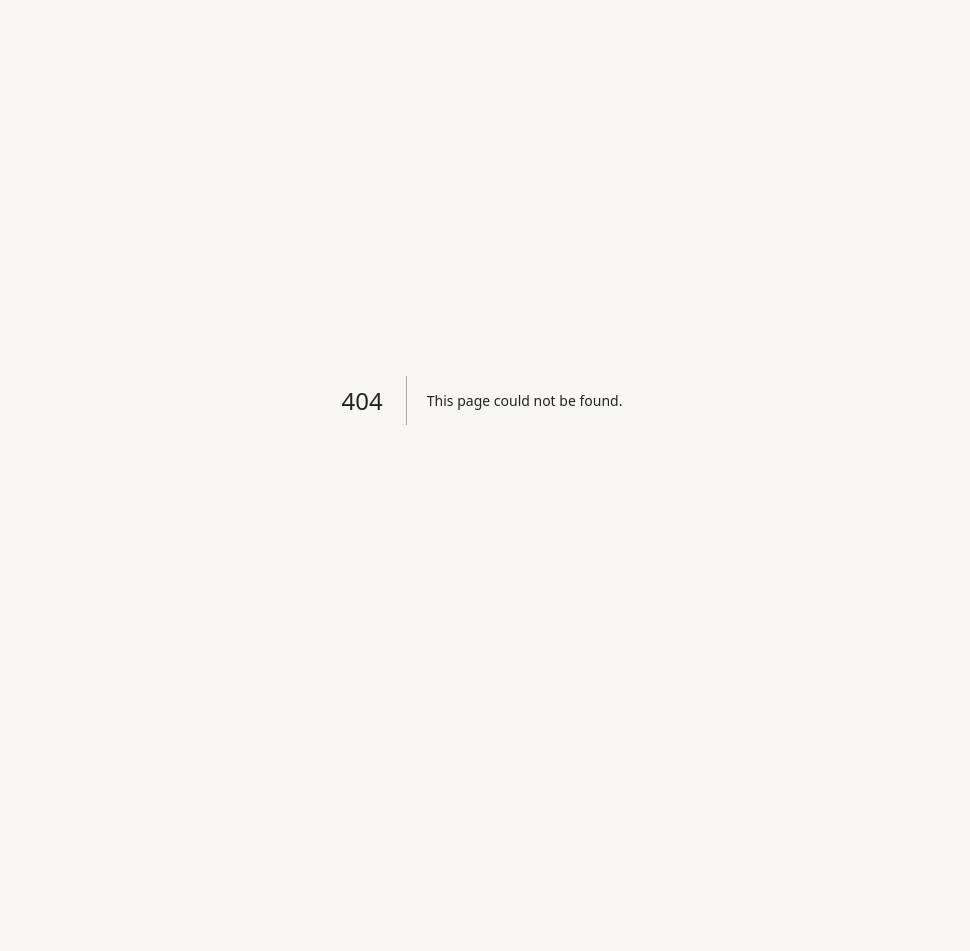
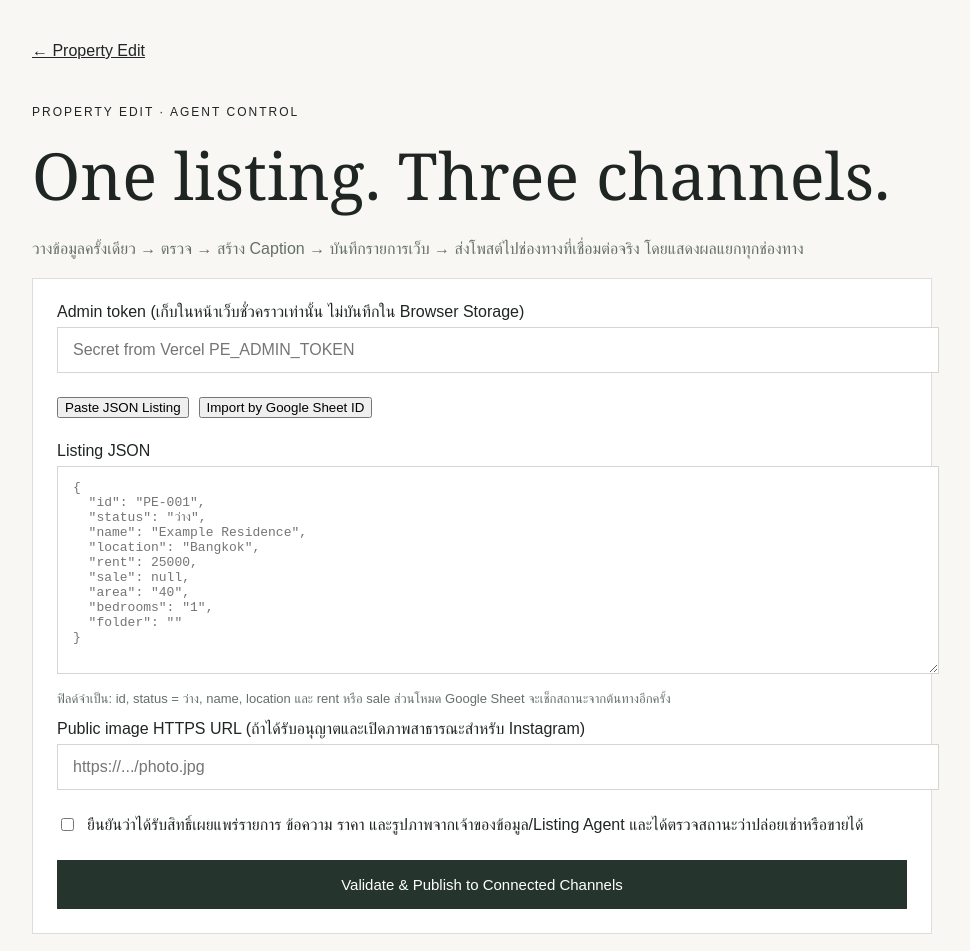
Before and after one commit to otterandowlDD/Property-Edit, a Next.js app in the folder listings-app/: page /agent in a window 1280 px wide. Before the commit this address had no page. Shown: the top 951 px of the page, without its empty margins (158-1128 px from the left). Before the commit the page ends 800 px from the top, so only its background shows below. Built offline with nearby package versions, Linux system fonts and the light colour scheme.

Commit message:
Add protected one-paste agent dashboard with explicit permissions and live publication results

```diff
--- /dev/null
+++ b/listings-app/app/agent/page.tsx
@@ -0,0 +1,38 @@
+"use client";
+import {useState} from "react";
+type Result={source?:string;record?:{id:string;name:string;caption:string;website:{status:string;url:string};facebook:{status:string;id?:string;error?:string};instagram:{status:string;id?:string;error?:string}};auditSaved?:boolean;error?:string;note?:string};
+const template=JSON.stringify({id:"PE-001",status:"ว่าง",name:"Example Residence",location:"Bangkok",rent:25000,sale:null,area:"40",bedrooms:"1",folder:""},null,2);
+export default function AgentDashboard(){
+ const [token,setToken]=useState(""),[mode,setMode]=useState<"paste"|"sheet">("paste"),[sourceId,setSourceId]=useState(""),[listing,setListing]=useState(""),[imageUrl,setImageUrl]=useState(""),[permission,setPermission]=useState(false),[result,setResult]=useState<Result|null>(null),[loading,setLoading]=useState(false);
+ async function publish(){
+ setLoading(true);setResult(null);
+ try{const response=await fetch("/api/agent",{method:"POST",headers:{"Content-Type":"application/json","x-pe-admin-token":token},body:JSON.stringify({confirmedPermission:permission,sourceId:mode==="sheet"?sourceId.trim():undefined,listing:mode==="paste"?listing:undefined,imageUrl:imageUrl.trim()||undefined})});setResult(await response.json());}
+ catch(e){setResult({error:String(e)})}finally{setLoading(false)}
+ }
+ const inputStyle={width:"100%",padding:"13px 15px",border:"1px solid #d4d7d1",font:"inherit",marginTop:6,background:"white"} as const;
+ return <main style={{maxWidth:900,margin:"auto",padding:"42px 22px 100px"}}>
+ <a href="/" style={{color:"inherit"}}>← Property Edit</a>
+ <p style={{marginTop:45,fontSize:12,letterSpacing:2,textTransform:"uppercase"}}>Property Edit · Agent Control</p>
+ <h1 style={{font:"normal clamp(38px,6vw,65px) Georgia,serif",margin:"10px 0"}}>One listing. Three channels.</h1>
+ <p style={{lineHeight:1.7,color:"#657068"}}>วางข้อมูลครั้งเดียว → ตรวจ → สร้าง Caption → บันทึกรายการเว็บ → ส่งโพสต์ไปช่องทางที่เชื่อมต่อจริง โดยแสดงผลแยกทุกช่องทาง</p>
+ <section style={{background:"white",padding:24,border:"1px solid #ddd"}}>
+ <label>Admin token (เก็บในหน้าเว็บชั่วคราวเท่านั้น ไม่บันทึกใน Browser Storage)<input type="password" autoComplete="off" value={token} onChange={e=>setToken(e.target.value)} style={inputStyle} placeholder="Secret from Vercel PE_ADMIN_TOKEN"/></label>
+ <div style={{display:"flex",gap:10,margin:"24px 0"}}><button onClick={()=>setMode("paste")} aria-pressed={mode==="paste"}>Paste JSON Listing</button><button onClick={()=>setMode("sheet")} aria-pressed={mode==="sheet"}>Import by Google Sheet ID</button></div>
+ {mode==="paste"?<label>Listing JSON<textarea value={listing} onChange={e=>setListing(e.target.value)} placeholder={template} rows={12} style={{...inputStyle,resize:"vertical",fontFamily:"monospace",fontSize:13}}/></label>:<label>Listing ID จาก Google Sheet<input value={sourceId} onChange={e=>setSourceId(e.target.value)} placeholder="เช่น 118" style={inputStyle}/></label>}
+ <p style={{fontSize:13,color:"#647068"}}>ฟิลด์จำเป็น: id, status = ว่าง, name, location และ rent หรือ sale ส่วนโหมด Google Sheet จะเช็กสถานะจากต้นทางอีกครั้ง</p>
+ <label>Public image HTTPS URL (ถ้าได้รับอนุญาตและเปิดภาพสาธารณะสำหรับ Instagram)<input type="url" value={imageUrl} onChange={e=>setImageUrl(e.target.value)} style={inputStyle} placeholder="https://.../photo.jpg"/></label>
+ <label style={{display:"flex",gap:10,alignItems:"flex-start",margin:"22px 0",lineHeight:1.6}}><input type="checkbox" checked={permission} onChange={e=>setPermission(e.target.checked)} style={{marginTop:6}}/><span>ยืนยันว่าได้รับสิทธิ์เผยแพร่รายการ ข้อความ ราคา และรูปภาพจากเจ้าของข้อมูล/Listing Agent และได้ตรวจสถานะว่าปล่อยเช่าหรือขายได้</span></label>
+ <button style={{width:"100%",background:"#25352e",color:"white",padding:"16px",border:0,fontSize:15,cursor:"pointer"}} disabled={loading||!permission||!token||(mode==="paste"?!listing.trim():!sourceId.trim())} onClick={publish}>{loading?"Publishing...":"Validate & Publish to Connected Channels"}</button>
+ {result&&<div role="status" style={{marginTop:25,padding:18,background:"#f3f5f1",overflowWrap:"anywhere"}}>
+ {result.error?<strong>ไม่สำเร็จ: {result.error}</strong>:<>
+ <h2 style={{fontSize:18}}>ผลการเผยแพร่: {result.record?.name}</h2>
+ <p>Website: {result.record?.website.status} — <a href={result.record?.website.url} target="_blank" rel="noopener noreferrer">Preview URL</a></p>
+ <p>Facebook: {result.record?.facebook.status} {result.record?.facebook.id&&"· "+result.record.facebook.id} {result.record?.facebook.error}</p>
+ <p>Instagram: {result.record?.instagram.status} {result.record?.instagram.id&&"· "+result.record.instagram.id} {result.record?.instagram.error}</p>
+ <p>Audit persistence: {result.auditSaved?"saved":"requires attention"}</p><details><summary>Generated caption</summary><pre style={{whiteSpace:"pre-wrap"}}>{result.record?.caption}</pre></details>
+ </>}
+ </div>}
+ </section>
+ <p style={{marginTop:20,fontSize:13,color:"#626b64"}}>ระบบไม่เผยแพร่โดยไม่มีการยืนยันสิทธิ์, ไม่สั่งโพสต์ซ้ำเมื่อ ID ซ้ำ และไม่ถือว่าช่องทาง Social สำเร็จหากไม่ได้รับผลตอบกลับจาก API จริง</p>
+ </main>;
+}
```
